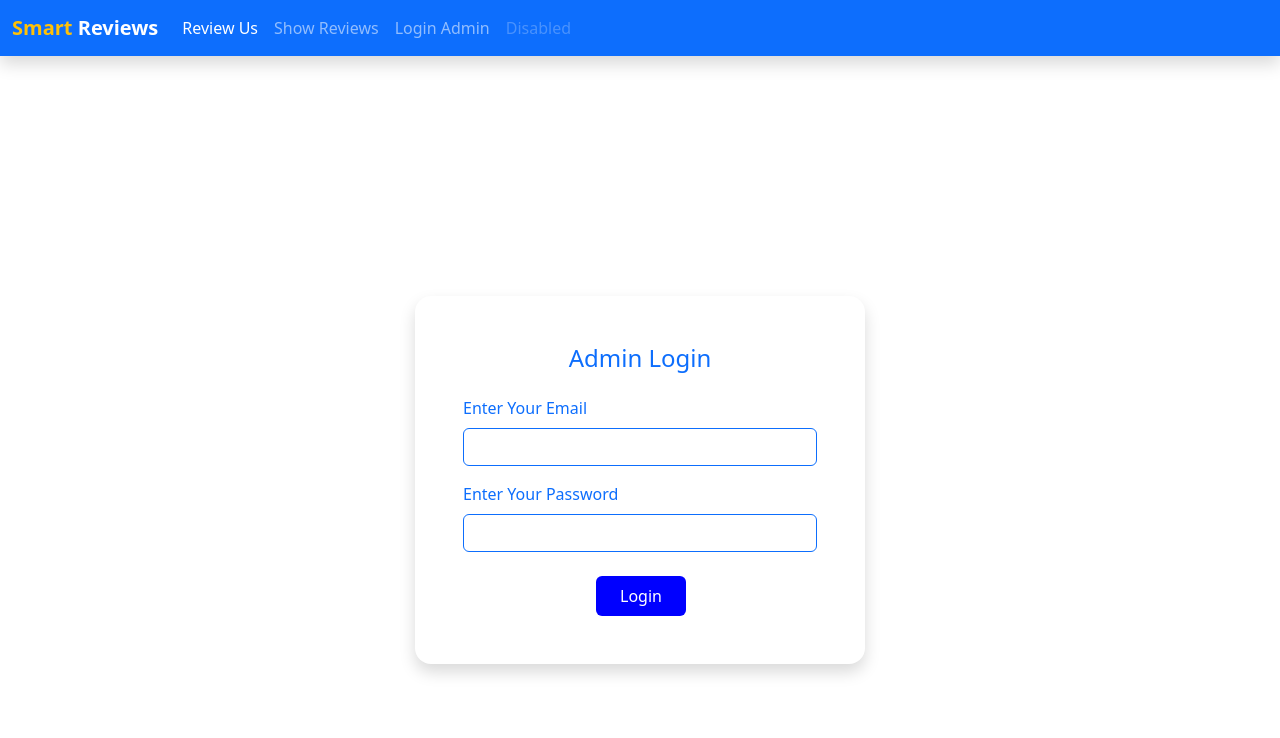
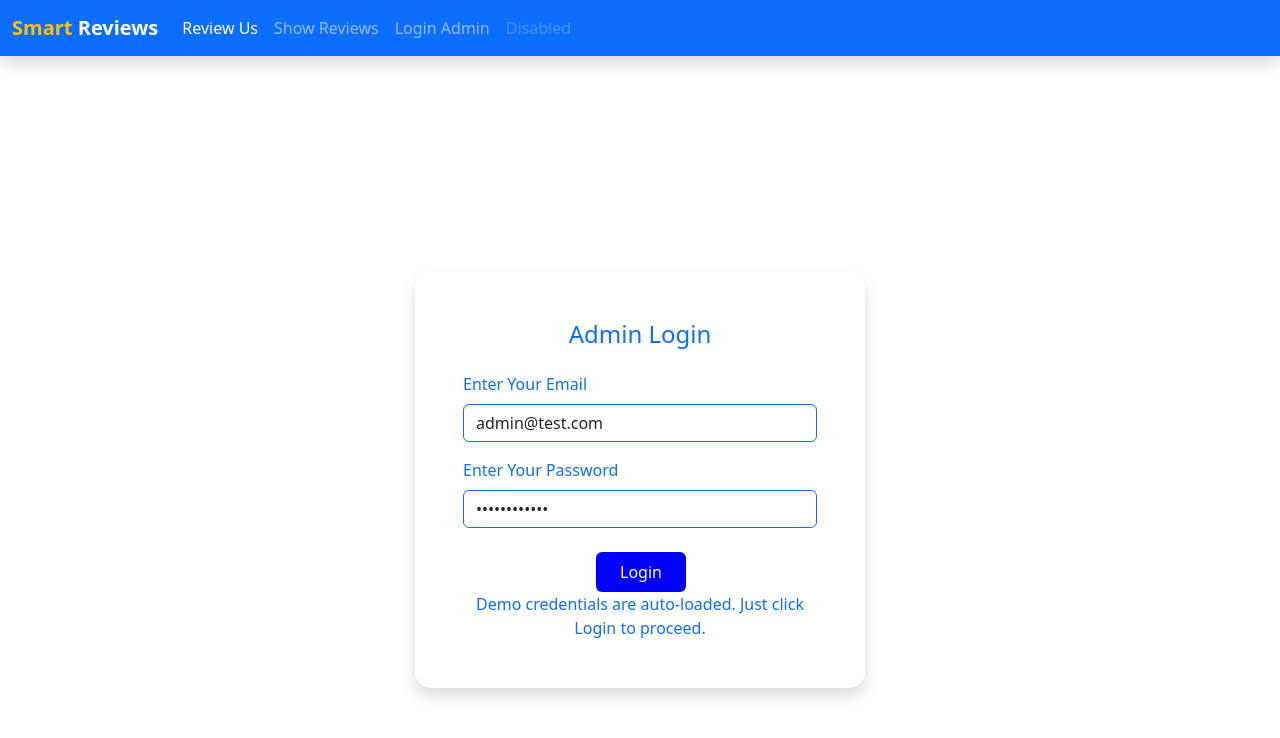
Before and after one commit to smritisharma-dev/smart-review, a React app in the folder frontend/: page /adminlogin in a window 1280 px wide. Shown: the top 738 px of the page. Built offline with nearby package versions, Linux system fonts and the light colour scheme; the HTML template or start-up script is replaced by a standard one.

Commit message:
Added admin login UI + backend auth

```diff
--- a/frontend/src/component/Login.jsx
+++ b/frontend/src/component/Login.jsx
@@ -1,7 +1,42 @@
 import React from "react";
+import axios from "axios"
+import { useState } from "react";
+
 
 
 const Login = () => {
+const [emailid , setemailid] = useState('admin@test.com')
+  const [password , setpassword] = useState('admin@123&78')
+   const handleEmail = (e) => setemailid(e.target.value);
+const handlePassword = (e) => setpassword(e.target.value);
+
+const onSubmit=()=>{
+
+
+
+axios.post('http://localhost:5000/admin',{
+emailid,password
+
+})
+
+.then(res =>{
+
+console.log(res.data)
+alert(res.data.message)
+
+})
+
+.catch(error=>{
+ console.log(error.response?.data || error.message)
+
+
+})
+
+  }
+
+
+
+
   return (
     <div className="container-fluid d-flex justify-content-center align-items-center" style={{ minHeight: "100vh" }}>
       <div className=" p-5 bg-white shadow rounded-4" style={{ width: "450px" }}>
@@ -10,18 +45,19 @@ const Login = () => {
 
         <div className="mb-3">
           <label className="form-label text-primary">Enter Your Email</label>
-          <input type="email" className="form-control border-primary" />
+          <input type="email" onChange={handleEmail}  value={emailid}className="form-control border-primary" />
         </div>
 
         <div className="mb-4">
           <label className="form-label text-primary">Enter Your Password</label>
-          <input type="password" className="form-control border-primary" />
+          <input type="password" onChange={handlePassword} value={password} className="form-control border-primary" />
         </div>
 
         <div className="text-center">
-          <button type="submit" className=" btnsubmit btn btn-primary px-4 py-2">
+          <button   onClick ={onSubmit}type="button" className=" btnsubmit btn btn-primary px-4 py-2">
             Login
-          </button>
+          </button><br/>
+          <span className="text-primary">Demo credentials are auto-loaded. Just click Login to proceed.</span>
         </div>
 
       </div>
```
Also changed, not shown: 1 other file (tests, documents, lock files or other folders).
